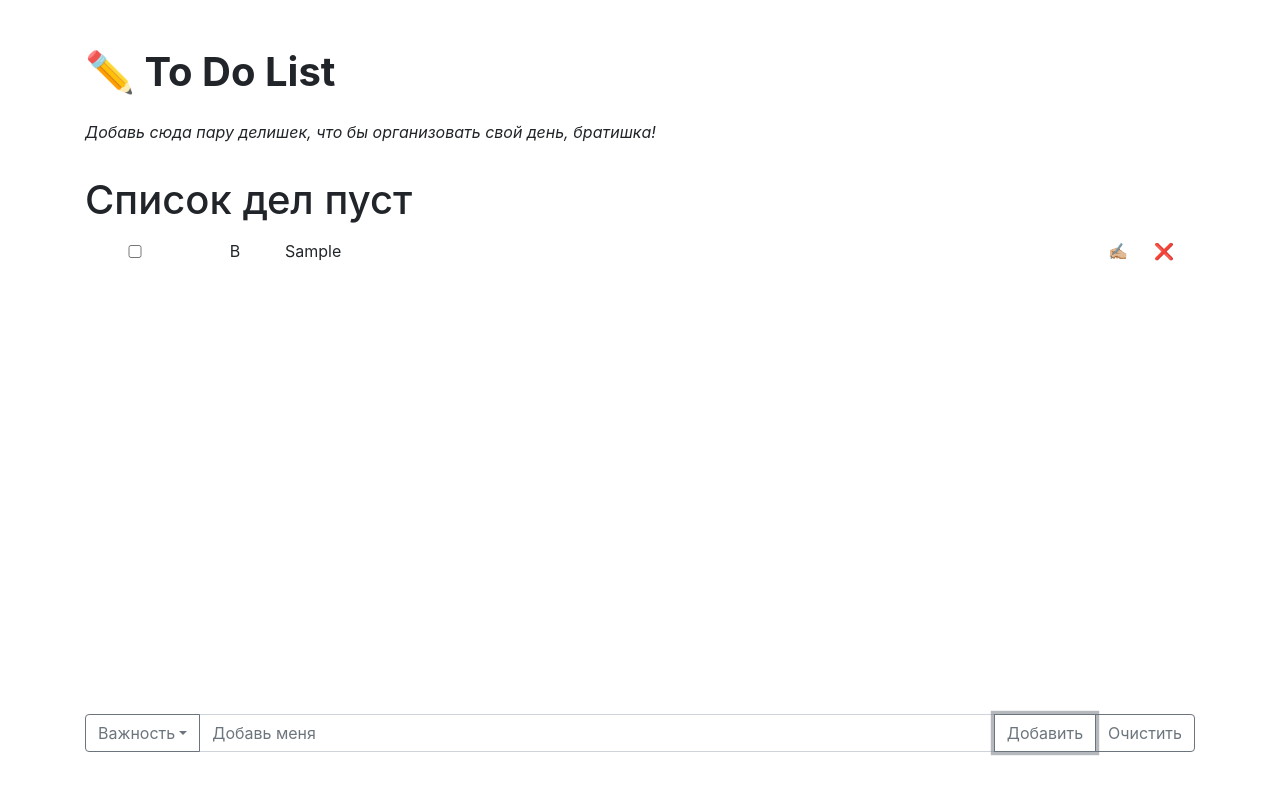
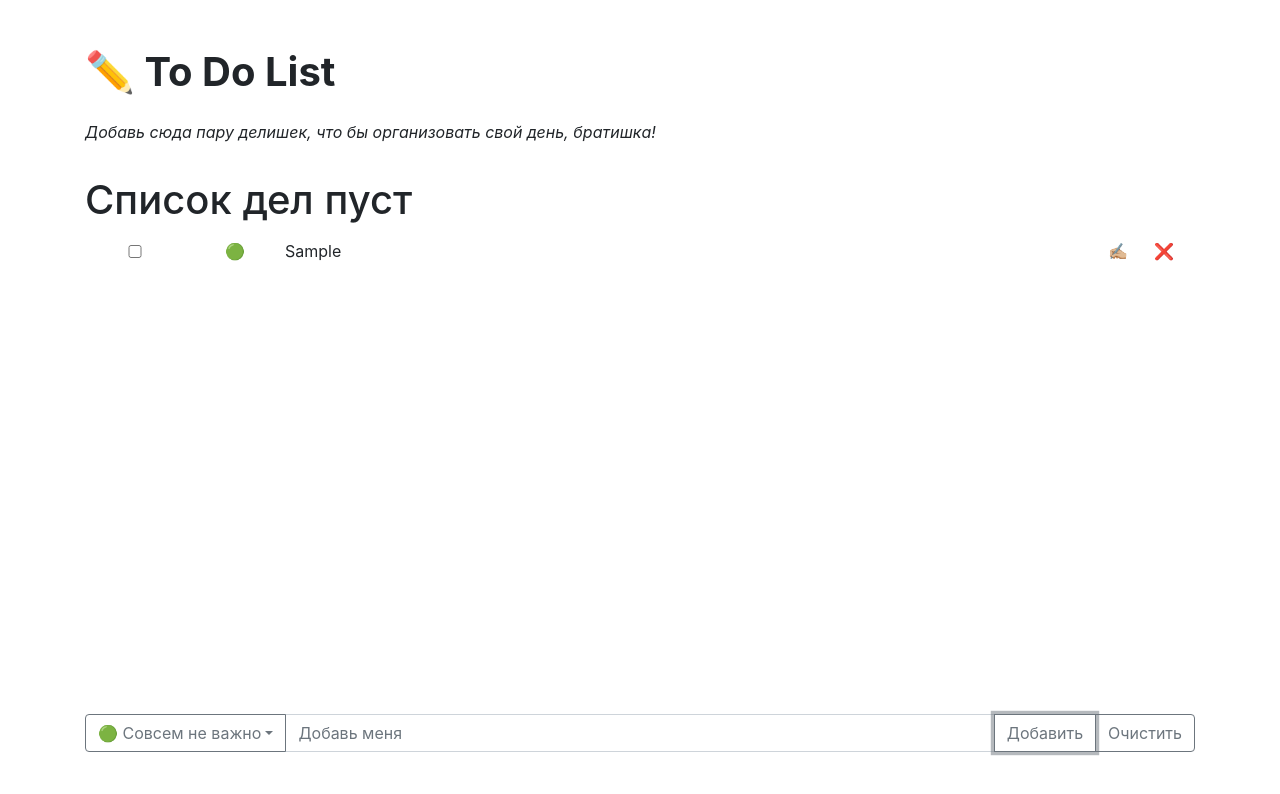
Before and after one commit to d1eruki/home-work-js, a website built with webpack: page src/index.html in a window 1280 px wide. Both pictures are taken after typing "Sample" into the empty fields and a click on the button "Добавить". Built offline with nearby package versions, Linux system fonts and the light colour scheme.

Commit message:
important to not important button

```diff
--- a/src/index.html
+++ b/src/index.html
@@ -25,9 +25,7 @@
     </div>
     <div class="input-group">
         <div class="input-group-prepend">
-            <button aria-expanded="false" class="btn btn-outline-secondary dropdown-toggle" data-toggle="dropdown"
-                    id="importance" type="button">Важность
-            </button>
+            <button aria-expanded="false" class="btn btn-outline-secondary dropdown-toggle" data-toggle="dropdown" id="importance" type="button">🟢 Совсем не важно</button>
             <div class="dropdown-menu">
                 <button class="importance-btn dropdown-item">🔴 Критически важно</button>
                 <button class="importance-btn dropdown-item">🟠 Средне важно</button>
--- a/src/js/toDoList.js
+++ b/src/js/toDoList.js
@@ -53,7 +53,7 @@ document.querySelector("#toDoAddBtn").addEventListener('click', function () {
     localStorage.setItem("storedData", JSON.stringify(storedData));
 
     inputTask.value = '';
-    importance.textContent = 'Важность';
+    importance.textContent = '🟢 Совсем не важно';
 
     document.querySelector("#toDoDelete").addEventListener('click', function () {
         const element = this.parentNode;
```
